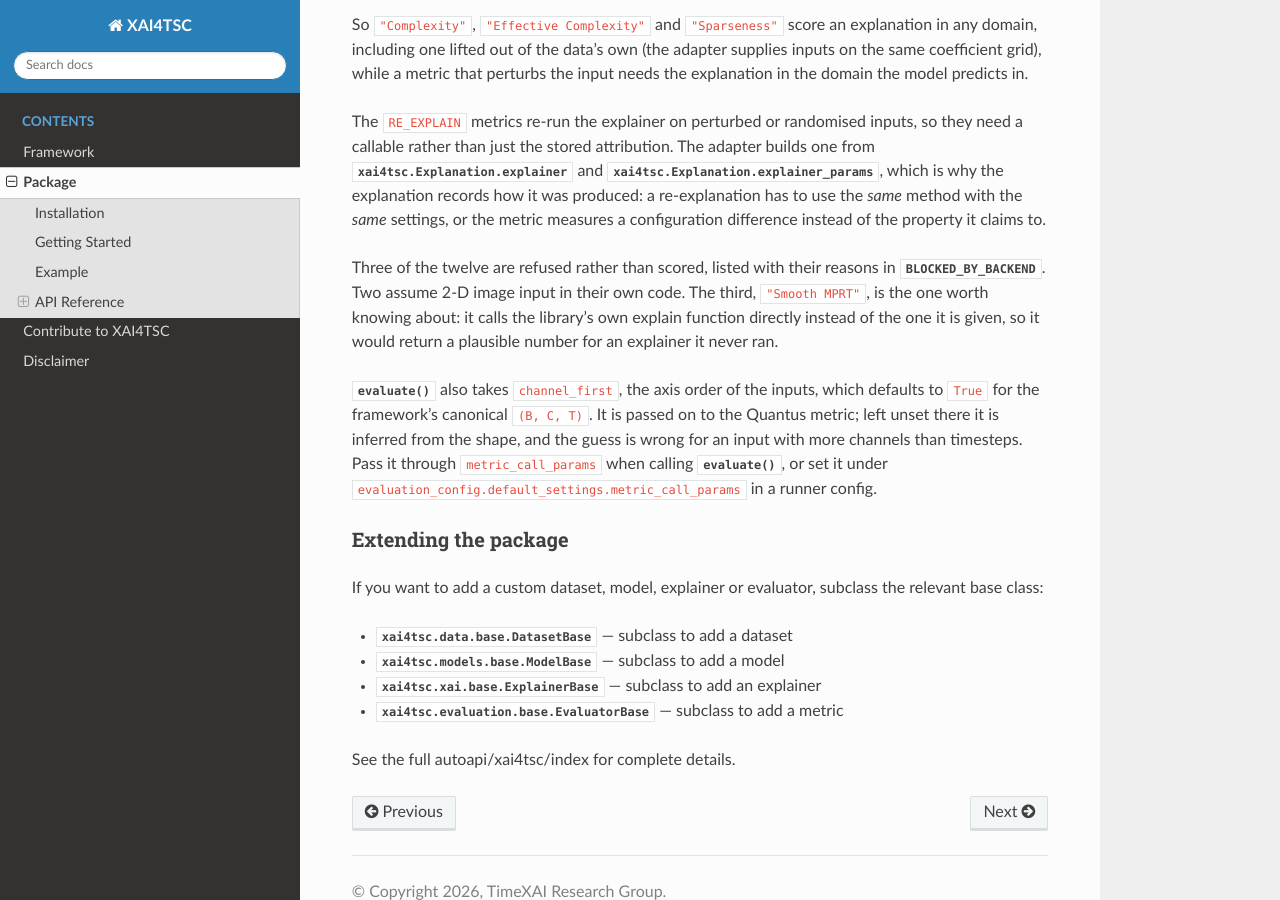
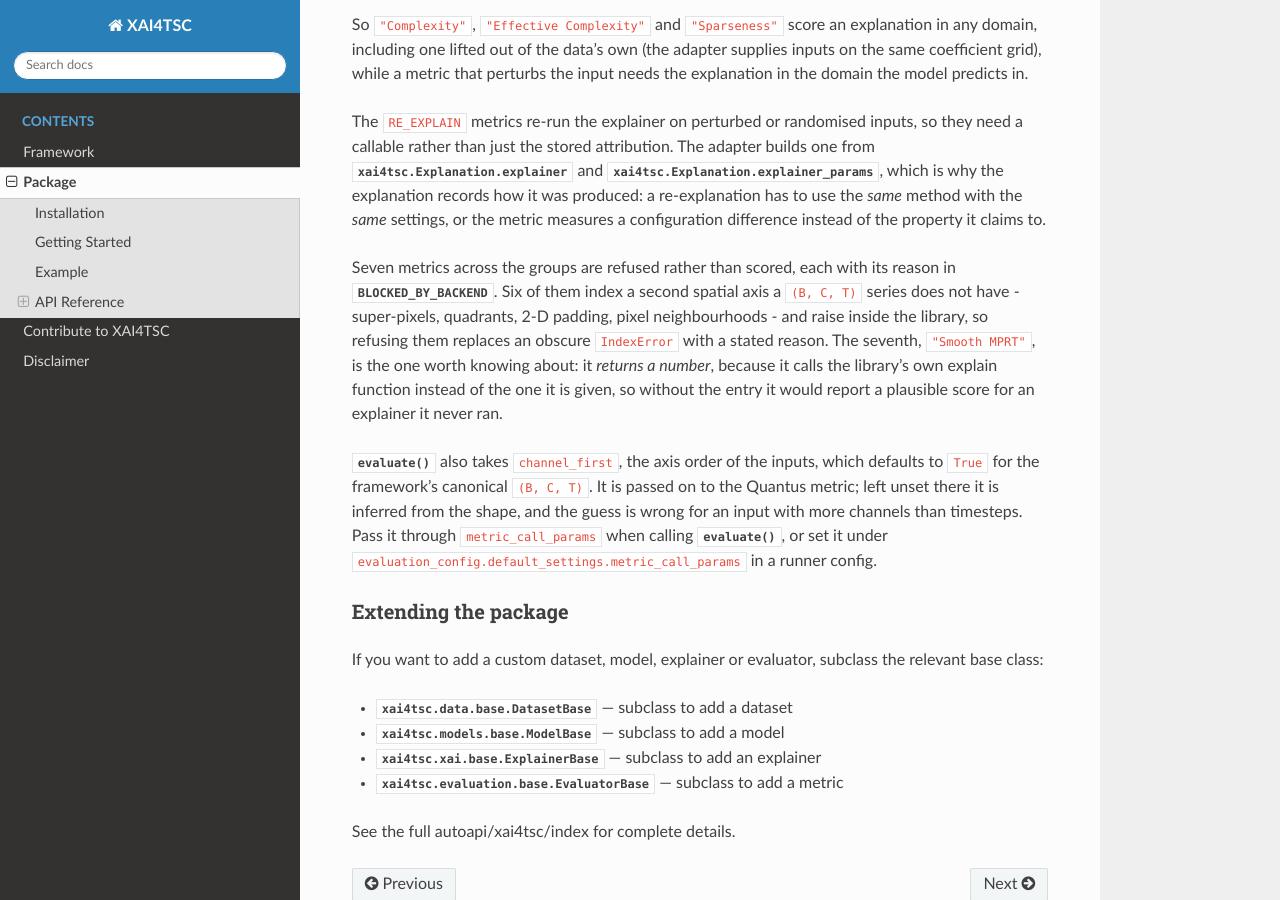
Before and after one commit to TimeXAIgroup/XAI4TSC, a Sphinx documentation site: the page built from docs/source/package.rst, in a window 1280 px wide and 900 px high, scrolled down 3701 px. Built offline with Sphinx 7.4.7 and the Read the Docs theme 3.1.0, drawn with Linux system fonts in a browser that asks for light colours; pages that are not in the unit, such as notebooks, are missing from menus.

Commit message:
Fix(blocked metrics): Updated blocked quantus metrics.

```diff
--- a/docs/source/package.rst
+++ b/docs/source/package.rst
@@ -179,11 +179,14 @@ how it was produced: a re-explanation has to use the *same* method with the *sam
 settings, or the metric measures a configuration difference instead of the property
 it claims to.
 
-Three of the twelve are refused rather than scored, listed with their reasons in
-:data:`~xai4tsc.evaluation.quantus_groups.BLOCKED_BY_BACKEND`. Two assume 2-D image
-input in their own code. The third, ``"Smooth MPRT"``, is the one worth knowing
-about: it calls the library's own explain function directly instead of the one it is
-given, so it would return a plausible number for an explainer it never ran.
+Seven metrics across the groups are refused rather than scored, each with its
+reason in :data:`~xai4tsc.evaluation.quantus_groups.BLOCKED_BY_BACKEND`. Six of them
+index a second spatial axis a ``(B, C, T)`` series does not have - super-pixels,
+quadrants, 2-D padding, pixel neighbourhoods - and raise inside the library, so
+refusing them replaces an obscure ``IndexError`` with a stated reason. The seventh,
+``"Smooth MPRT"``, is the one worth knowing about: it *returns a number*, because it
+calls the library's own explain function instead of the one it is given, so without
+the entry it would report a plausible score for an explainer it never ran.
 
 :meth:`~xai4tsc.evaluation.base.QuantusEvaluator.evaluate` also takes
 ``channel_first``, the axis order of the inputs, which defaults to ``True`` for the
```
Also changed, not shown: CHANGELOG.md (+7 -4 lines), 1 other file.
